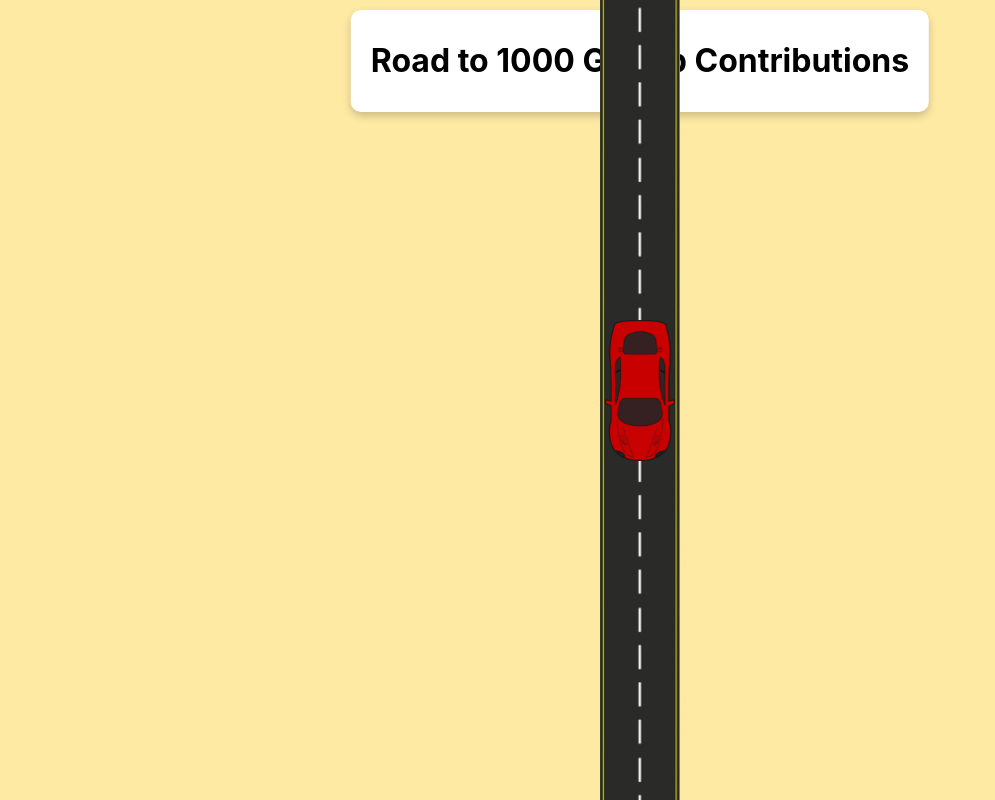
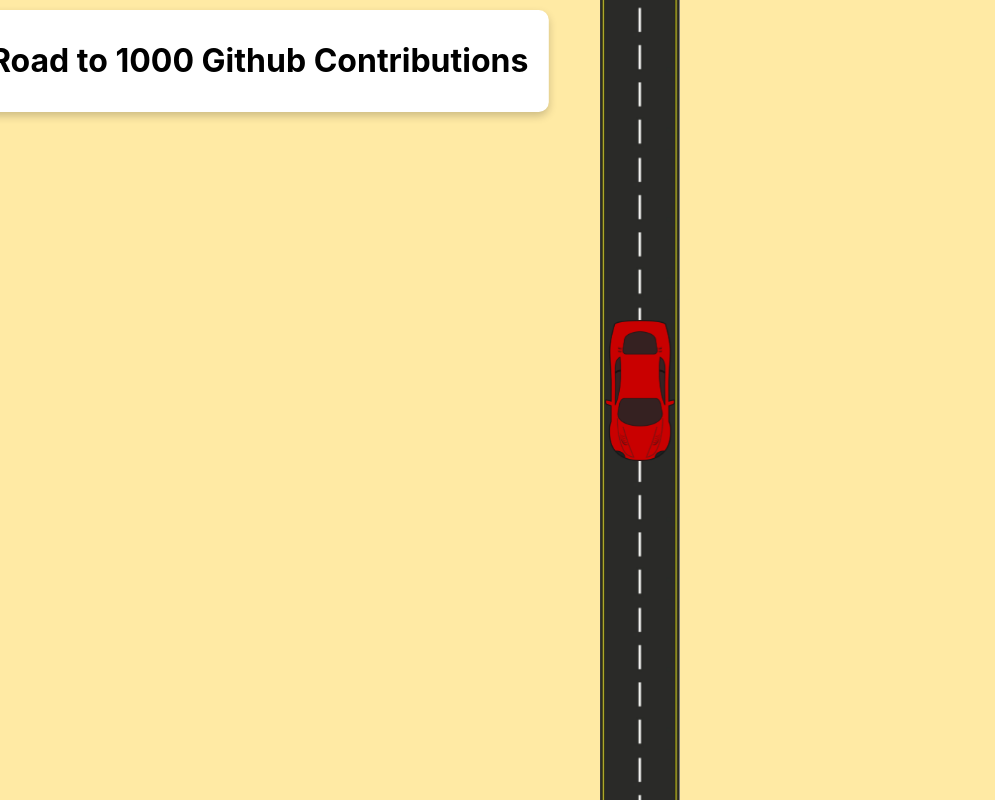
Before and after one commit to arthurlw/first-react-component, a React (Create React App) app: page / in a window 1280 px wide. Shown: the top 800 px of the page, without its empty margins (0-995 px from the left). Built offline with nearby package versions, Linux system fonts and the light colour scheme.

Commit message:
adjusted road-sign

```diff
--- a/src/components/JourneyFeature.css
+++ b/src/components/JourneyFeature.css
@@ -36,7 +36,7 @@
   .road-sign {
     position: fixed;
     top: 10px;
-    left: 50%;
+    left: 20.25%;
     transform: translateX(-50%);
     background-color: #fff;
     padding: 10px 20px;
```
